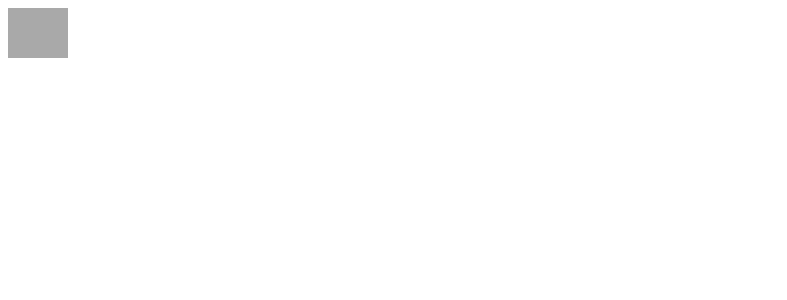
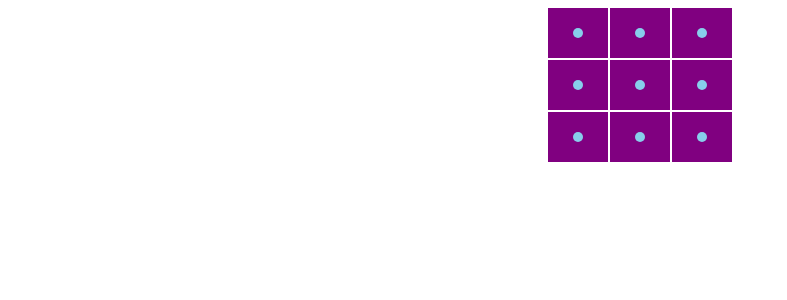
Before and after one commit to Ademola101/React-Tic-Tac, a React (Create React App) app: page / in a window 1280 px wide. Shown: the top 300 px of the page, without its empty margins (0-787 px from the left). Built offline with nearby package versions, Linux system fonts and the light colour scheme.

Commit message:
nine box

```diff
--- a/src/App.js
+++ b/src/App.js
@@ -2,22 +2,80 @@
 import './App.css';
 import { PlayboxStyled } from './components/styles/Playbox.styles';
 import { CircleStyled } from './components/styles/Circle.styles';
+import { AppStyle } from './components/styles/App.style';
 
 function App() {
-  return ( <>
+  return ( <AppStyle>
 
-
-
-
-
-    <PlayboxStyled>
+<PlayboxStyled>
 
     <CircleStyled>
 
     </CircleStyled>
       </PlayboxStyled>
 
-      </>
+<PlayboxStyled>
+
+    <CircleStyled>
+
+    </CircleStyled>
+      </PlayboxStyled>
+
+<PlayboxStyled>
+
+    <CircleStyled>
+
+    </CircleStyled>
+      </PlayboxStyled>
+
+<PlayboxStyled>
+
+    <CircleStyled>
+
+    </CircleStyled>
+      </PlayboxStyled>
+
+<PlayboxStyled>
+
+    <CircleStyled>
+
+    </CircleStyled>
+      </PlayboxStyled>
+
+<PlayboxStyled>
+
+    <CircleStyled>
+
+    </CircleStyled>
+      </PlayboxStyled>
+
+<PlayboxStyled>
+
+    <CircleStyled>
+
+    </CircleStyled>
+      </PlayboxStyled>
+<PlayboxStyled>
+
+    <CircleStyled>
+
+    </CircleStyled>
+      </PlayboxStyled>
+<PlayboxStyled>
+
+    <CircleStyled>
+
+    </CircleStyled>
+      </PlayboxStyled>
+
+  </AppStyle>
+
+
+
+
+
+
+
   );
 }
 
--- /dev/null
+++ b/src/components/styles/App.style.js
@@ -0,0 +1,13 @@
+import styled from "styled-components";
+
+export const AppStyle = styled.div`
+display: flex;
+justify-content: center;
+align-items: center;
+gap: 1%;
+width: 200px;
+margin: auto;
+flex-wrap: wrap;
+
+
+`
--- a/src/components/styles/Circle.styles.js
+++ b/src/components/styles/Circle.styles.js
@@ -6,5 +6,6 @@ background-color: skyblue;
 height: 10px;
 width: 10px;
 border-radius: 50%;
-
+margin: auto;
+align-items: center;
 `
--- a/src/components/styles/Playbox.styles.js
+++ b/src/components/styles/Playbox.styles.js
@@ -1,11 +1,12 @@
 import styled from "styled-components";
-import Playbox from "../Playbox";
 
-export const PlayboxStyled = styled(Playbox)`
 
+export const PlayboxStyled = styled.div`
+display: flex;
 height: 50px;
 width: 60px;
-background-color: darkgray;
+margin-bottom: 2px;
+background-color: purple;
 &:hover {
   background-color: black;
 }
```
